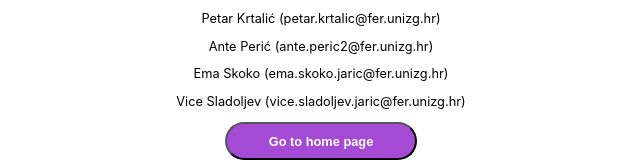
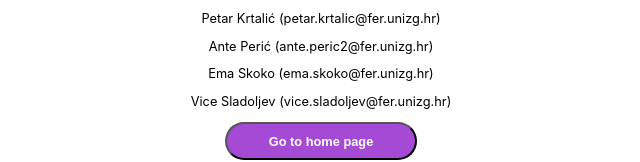
Before and after one commit to nikolasjaricfer/magna-creare, a React (Create React App) app in the folder frontend/: page /contacts in a window 1280 px wide. Shown: the part 130-292 px from the top of the page, without its empty margins (319-959 px from the left). Built offline with nearby package versions, Linux system fonts and the light colour scheme.

Commit message:
Fixed contact page

```diff
--- a/frontend/src/components/Contacts/Contacts.js
+++ b/frontend/src/components/Contacts/Contacts.js
@@ -26,8 +26,8 @@ const Contacts = () =>{
                 <p id='teamMember'> Matija Križević {'(matija.krizevic@fer.unizg.hr)'}</p>
                 <p id='teamMember'> Petar Krtalić {'(petar.krtalic@fer.unizg.hr)'}</p>
                 <p id='teamMember'> Ante Perić {'(ante.peric2@fer.unizg.hr)'}</p>
-                <p id='teamMember'> Ema Skoko {'(ema.skoko.jaric@fer.unizg.hr)'}</p>
-                <p id='teamMember'> Vice Sladoljev {'(vice.sladoljev.jaric@fer.unizg.hr)'}</p>
+                <p id='teamMember'> Ema Skoko {'(ema.skoko@fer.unizg.hr)'}</p>
+                <p id='teamMember'> Vice Sladoljev {'(vice.sladoljev@fer.unizg.hr)'}</p>
 
             </div>
 
```
